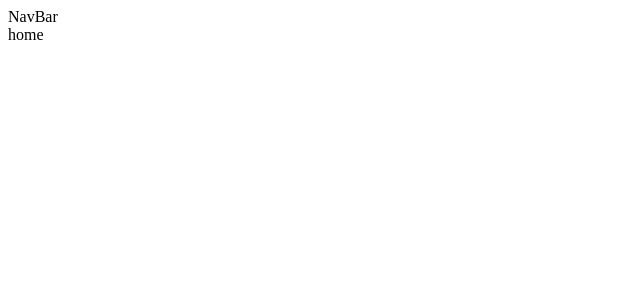
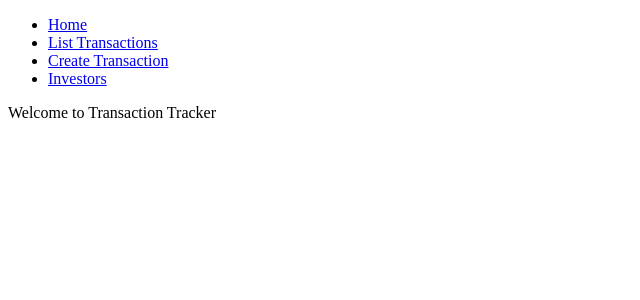
Before and after one commit to ChesterCheung/phase-3-project-frontend-2, a React (Create React App) app: page / in a window 1280 px wide. Shown: the top 300 px of the page, without its empty margins (0-640 px from the left). Built offline with nearby package versions, Linux system fonts and the light colour scheme; no server answers.

Commit message:
Continuing to update components

```diff
--- a/src/App.jsx
+++ b/src/App.jsx
@@ -4,12 +4,16 @@ import NavBar from "./components/NavBar";
 import Home from "./components/Home";
 import Investors from "./components/Investors";
 import TransactionForm from "./components/TransactionForm";
-import Transactions from "./components/Transactions";
+import TransactionList from "./components/Transactions";
 
 const App = () => {
 const [transactions, setTransactions] = useState([])
 
-
+  useEffect(() => {
+    fetch("http://localhost:9292/stocktransactions")
+    .then(resp => resp.json())
+    .then(data => setTransactions(data))
+  },[])
 
 
   return (
@@ -18,7 +22,7 @@ const [transactions, setTransactions] = useState([])
       <Routes>
         <Route path="/" element={<Home />}/>
         <Route path="/investors/:id" element={<Investors />}/>
-        <Route path="/transactions" element={<Transactions />}/>
+        <Route path="/transactions" element={<TransactionList transactions={transactions} />}/>
         <Route path="/transactions/new" element={<TransactionForm />}/>
       </Routes>
     </Router>
--- a/src/components/home.jsx
+++ b/src/components/Home.jsx
@@ -2,7 +2,9 @@ import React from 'react'
 
 const Home = () => {
   return (
-    <div>home</div>
+    <div>
+      <div>Welcome to Transaction Tracker</div>
+    </div>
   )
 }
 
--- /dev/null
+++ b/src/components/NavBar.jsx
@@ -0,0 +1,19 @@
+import React from 'react'
+import { Link } from 'react-router-dom'
+
+const NavBar = () => {
+  return (
+    <div>
+      <nav>
+        <ul>
+          <li><Link to="/"> Home </Link></li>
+          <li><Link to="/transactions"> List Transactions </Link></li>
+          <li><Link to="/transactions/new"> Create Transaction </Link></li>
+          <li><Link to="/investors"> Investors </Link></li>
+        </ul>
+      </nav>
+    </div>
+  )
+}
+
+export default NavBar
--- a/src/components/navBar.jsx
+++ /dev/null
@@ -1,9 +0,0 @@
-import React from 'react'
-
-const NavBar = () => {
-  return (
-    <div>NavBar</div>
-  )
-}
-
-export default NavBar
```
Also changed, not shown: src/components/TransactionCard.jsx (added, +12 -0 lines), src/components/TransactionList.jsx (added, +17 -0 lines), src/components/transactionCard.jsx (deleted, +0 -9 lines), src/components/transactionList.jsx (deleted, +0 -9 lines), src/components/EditTransaction.jsx (renamed from src/components/editTransaction.jsx), src/components/Investors.jsx (renamed from src/components/investors.jsx), src/components/TransactionForm.jsx (renamed from src/components/transactionForm.jsx), src/components/Transactions.jsx (renamed from src/components/transactions.jsx), 1 other file (tests, documents, lock files or other folders).
